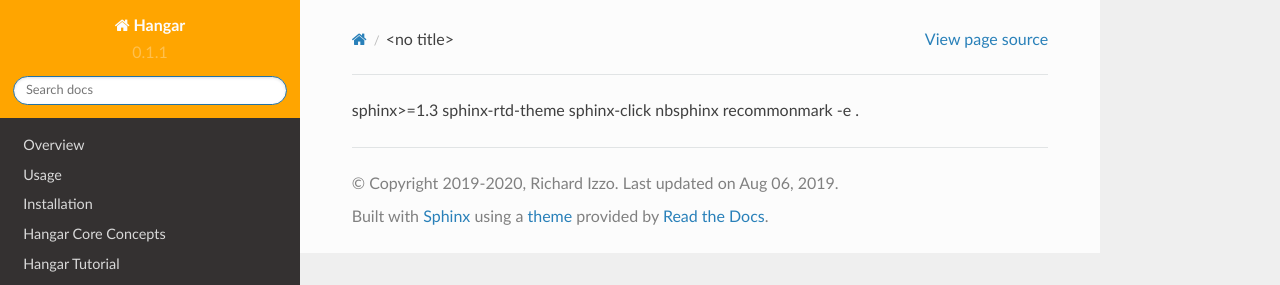
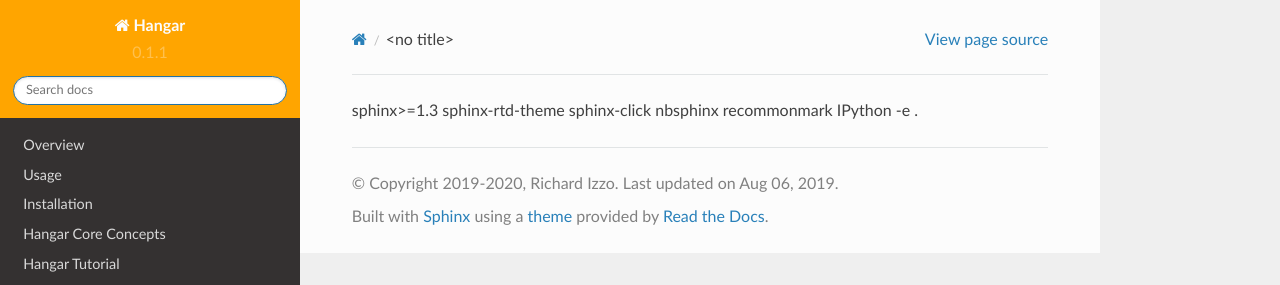
Before and after one commit to tensorwerk/hangar-py, a Sphinx documentation site: the page built from docs/requirements.txt, in a window 1280 px wide. Shown: the top 285 px of the page. Built offline with Sphinx 7.4.7 and the Read the Docs theme 2.0.0, drawn with Linux system fonts in a browser that asks for light colours.

Commit message:
added ipython console highlighter for travis docs build

```diff
--- a/docs/conf.py
+++ b/docs/conf.py
@@ -17,6 +17,7 @@ extensions = [
     'nbsphinx',
     'sphinx.ext.mathjax',
     'recommonmark',
+    'IPython.sphinxext.ipython_console_highlighting',
 ]
 if os.getenv('SPELLCHECK'):
     extensions += 'sphinxcontrib.spelling',
--- a/docs/requirements.txt
+++ b/docs/requirements.txt
@@ -3,4 +3,5 @@ sphinx-rtd-theme
 sphinx-click
 nbsphinx
 recommonmark
+IPython
 -e .
```
